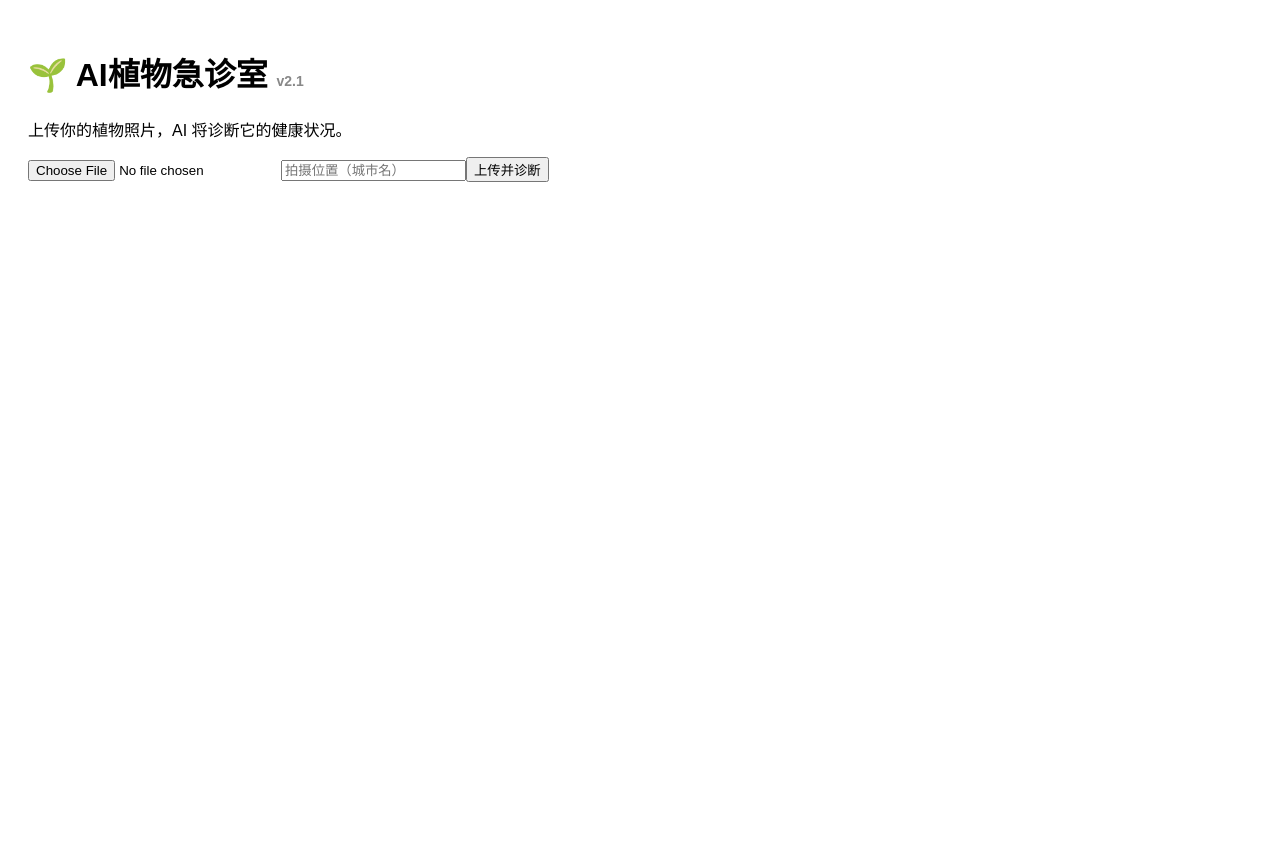
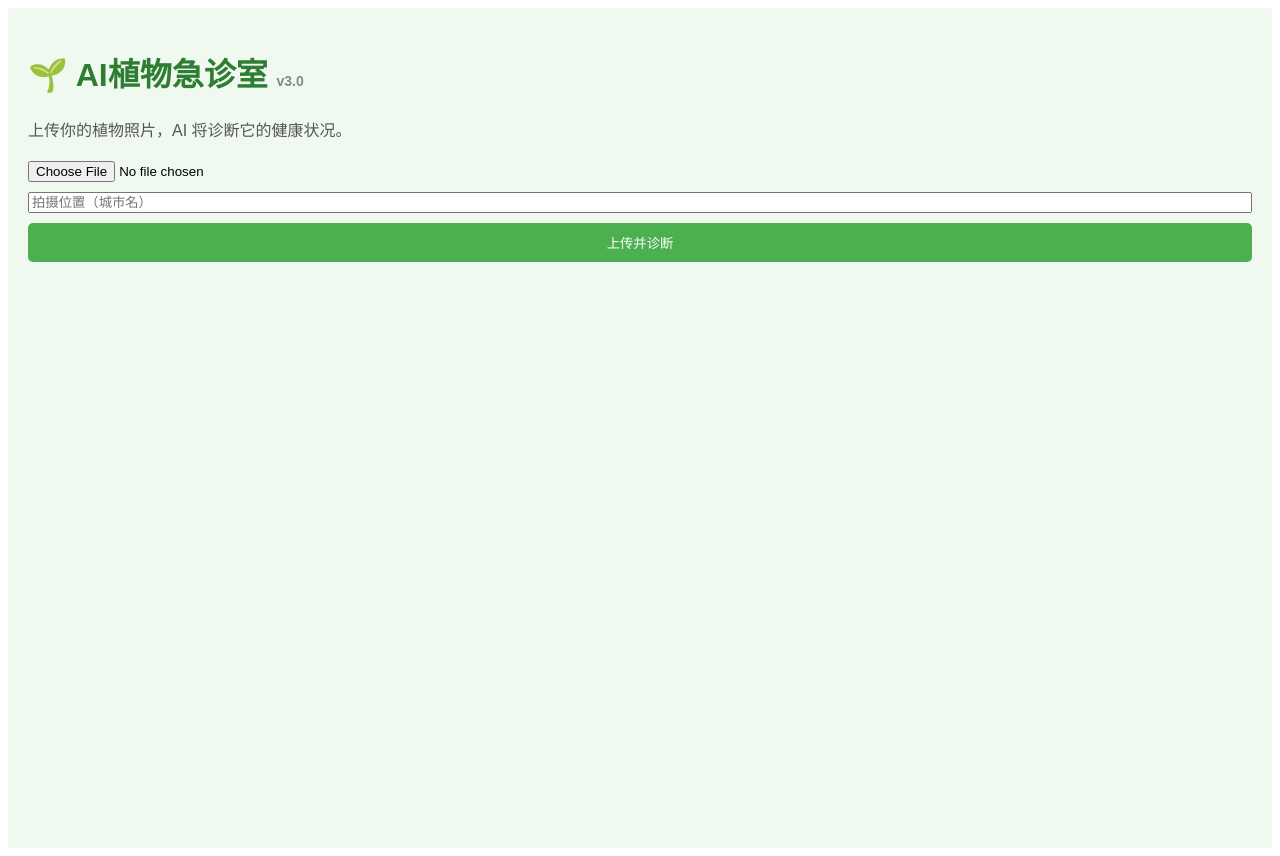
Before and after one commit to kelven-jing/plant-diagnosis, a Next.js app: page / in a window 1280 px wide. Before the commit the page ends 800 px from the top, so only its background shows below. Built offline with nearby package versions, Linux system fonts and the light colour scheme.

Commit message:
Update index.js

```diff
--- a/pages/index.js
+++ b/pages/index.js
@@ -1,13 +1,32 @@
 export default function Home() {
   return (
-    <div style={{ padding: "20px", fontFamily: "Arial" }}>
-      <h1>🌱 AI植物急诊室 <span style={{ fontSize: "14px", color: "#888" }}>v2.1</span></h1>
-      <p>上传你的植物照片，AI 将诊断它的健康状况。</p>
+    <div style={{ padding: "20px", fontFamily: "Arial, sans-serif", background: "#f0f9f0", minHeight: "100vh" }}>
+      <h1 style={{ color: "#2e7d32" }}>
+        🌱 AI植物急诊室 <span style={{ fontSize: "14px", color: "#888" }}>v3.0</span>
+      </h1>
+      <p style={{ color: "#555" }}>上传你的植物照片，AI 将诊断它的健康状况。</p>
 
-      <form method="POST" action="/api/diagnose" encType="multipart/form-data">
+      <form
+        method="POST"
+        action="/api/diagnose"
+        encType="multipart/form-data"
+        style={{ display: "flex", flexDirection: "column", gap: "10px", marginTop: "20px" }}
+      >
         <input type="file" name="picture" accept="image/*" required />
         <input type="text" name="position" placeholder="拍摄位置（城市名）" required />
-        <button type="submit">上传并诊断</button>
+        <button
+          type="submit"
+          style={{
+            background: "#4caf50",
+            color: "white",
+            border: "none",
+            padding: "10px",
+            cursor: "pointer",
+            borderRadius: "5px",
+          }}
+        >
+          上传并诊断
+        </button>
       </form>
     </div>
   );
```
